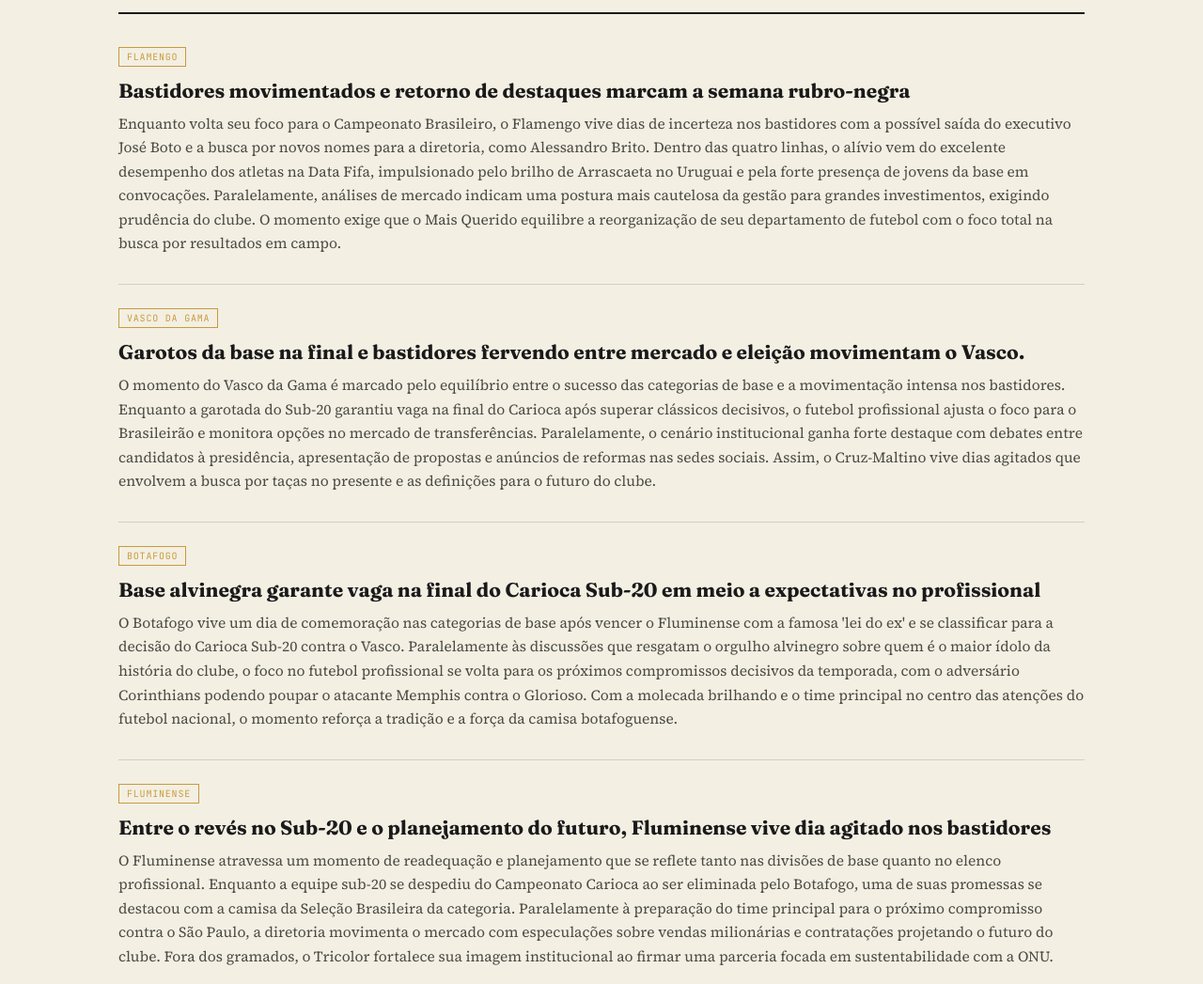
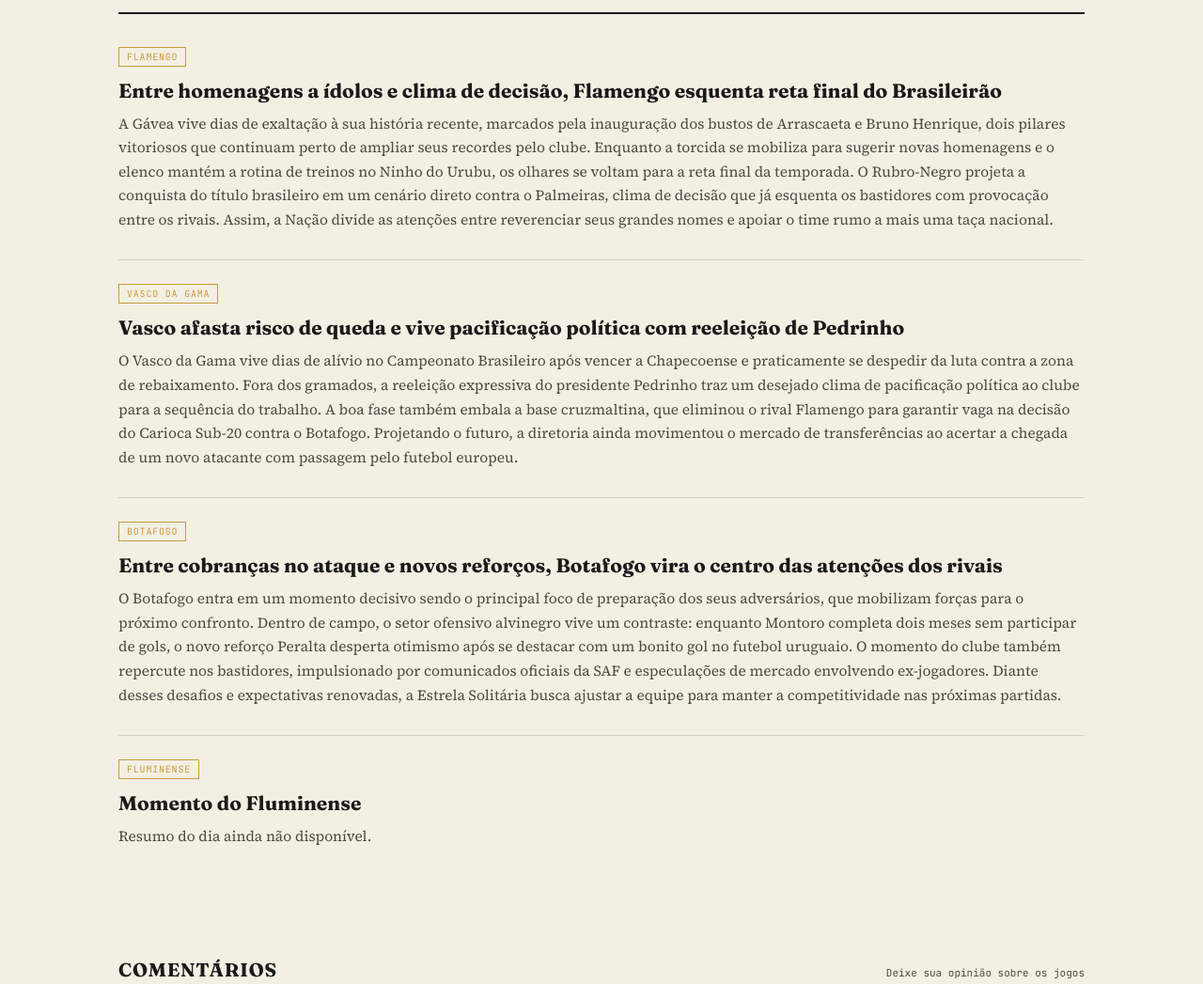
Before and after one commit to mateuscastrosilva52-hue/bigfournoticias, a plain HTML site: page index.html in a window 1280 px wide. Shown: the part 691-1738 px from the top of the page at 94% size. Drawn offline with Linux system fonts and the light colour scheme.

Commit message:
Atualização automática de notícias

```diff
--- a/index.html
+++ b/index.html
@@ -93,7 +93,7 @@
 
 <header class="masthead">
   <div class="wrap meta-row">
-    <span><!-- HOME-DATE-START -->Edição de 14/11/2026<!-- HOME-DATE-END --></span>
+    <span><!-- HOME-DATE-START -->Edição de 16/11/2026<!-- HOME-DATE-END --></span>
     <span>Rio de Janeiro, Brasil</span>
   </div>
   <div class="nameplate">
@@ -159,23 +159,23 @@
   <div class="stories" id="stories">
     <div class="story">
       <span class="tag">Flamengo</span>
-      <h3>Bastidores movimentados e retorno de destaques marcam a semana rubro-negra</h3>
-      <p>Enquanto volta seu foco para o Campeonato Brasileiro, o Flamengo vive dias de incerteza nos bastidores com a possível saída do executivo José Boto e a busca por novos nomes para a diretoria, como Alessandro Brito. Dentro das quatro linhas, o alívio vem do excelente desempenho dos atletas na Data Fifa, impulsionado pelo brilho de Arrascaeta no Uruguai e pela forte presença de jovens da base em convocações. Paralelamente, análises de mercado indicam uma postura mais cautelosa da gestão para grandes investimentos, exigindo prudência do clube. O momento exige que o Mais Querido equilibre a reorganização de seu departamento de futebol com o foco total na busca por resultados em campo.</p>
+      <h3>Entre homenagens a ídolos e clima de decisão, Flamengo esquenta reta final do Brasileirão</h3>
+      <p>A Gávea vive dias de exaltação à sua história recente, marcados pela inauguração dos bustos de Arrascaeta e Bruno Henrique, dois pilares vitoriosos que continuam perto de ampliar seus recordes pelo clube. Enquanto a torcida se mobiliza para sugerir novas homenagens e o elenco mantém a rotina de treinos no Ninho do Urubu, os olhares se voltam para a reta final da temporada. O Rubro-Negro projeta a conquista do título brasileiro em um cenário direto contra o Palmeiras, clima de decisão que já esquenta os bastidores com provocação entre os rivais. Assim, a Nação divide as atenções entre reverenciar seus grandes nomes e apoiar o time rumo a mais uma taça nacional.</p>
     </div>
     <div class="story">
       <span class="tag">Vasco da Gama</span>
-      <h3>Garotos da base na final e bastidores fervendo entre mercado e eleição movimentam o Vasco.</h3>
-      <p>O momento do Vasco da Gama é marcado pelo equilíbrio entre o sucesso das categorias de base e a movimentação intensa nos bastidores. Enquanto a garotada do Sub-20 garantiu vaga na final do Carioca após superar clássicos decisivos, o futebol profissional ajusta o foco para o Brasileirão e monitora opções no mercado de transferências. Paralelamente, o cenário institucional ganha forte destaque com debates entre candidatos à presidência, apresentação de propostas e anúncios de reformas nas sedes sociais. Assim, o Cruz-Maltino vive dias agitados que envolvem a busca por taças no presente e as definições para o futuro do clube.</p>
+      <h3>Vasco afasta risco de queda e vive pacificação política com reeleição de Pedrinho</h3>
+      <p>O Vasco da Gama vive dias de alívio no Campeonato Brasileiro após vencer a Chapecoense e praticamente se despedir da luta contra a zona de rebaixamento. Fora dos gramados, a reeleição expressiva do presidente Pedrinho traz um desejado clima de pacificação política ao clube para a sequência do trabalho. A boa fase também embala a base cruzmaltina, que eliminou o rival Flamengo para garantir vaga na decisão do Carioca Sub-20 contra o Botafogo. Projetando o futuro, a diretoria ainda movimentou o mercado de transferências ao acertar a chegada de um novo atacante com passagem pelo futebol europeu.</p>
     </div>
     <div class="story">
       <span class="tag">Botafogo</span>
-      <h3>Base alvinegra garante vaga na final do Carioca Sub-20 em meio a expectativas no profissional</h3>
-      <p>O Botafogo vive um dia de comemoração nas categorias de base após vencer o Fluminense com a famosa &#x27;lei do ex&#x27; e se classificar para a decisão do Carioca Sub-20 contra o Vasco. Paralelamente às discussões que resgatam o orgulho alvinegro sobre quem é o maior ídolo da história do clube, o foco no futebol profissional se volta para os próximos compromissos decisivos da temporada, com o adversário Corinthians podendo poupar o atacante Memphis contra o Glorioso. Com a molecada brilhando e o time principal no centro das atenções do futebol nacional, o momento reforça a tradição e a força da camisa botafoguense.</p>
+      <h3>Entre cobranças no ataque e novos reforços, Botafogo vira o centro das atenções dos rivais</h3>
+      <p>O Botafogo entra em um momento decisivo sendo o principal foco de preparação dos seus adversários, que mobilizam forças para o próximo confronto. Dentro de campo, o setor ofensivo alvinegro vive um contraste: enquanto Montoro completa dois meses sem participar de gols, o novo reforço Peralta desperta otimismo após se destacar com um bonito gol no futebol uruguaio. O momento do clube também repercute nos bastidores, impulsionado por comunicados oficiais da SAF e especulações de mercado envolvendo ex-jogadores. Diante desses desafios e expectativas renovadas, a Estrela Solitária busca ajustar a equipe para manter a competitividade nas próximas partidas.</p>
     </div>
     <div class="story">
       <span class="tag">Fluminense</span>
-      <h3>Entre o revés no Sub-20 e o planejamento do futuro, Fluminense vive dia agitado nos bastidores</h3>
-      <p>O Fluminense atravessa um momento de readequação e planejamento que se reflete tanto nas divisões de base quanto no elenco profissional. Enquanto a equipe sub-20 se despediu do Campeonato Carioca ao ser eliminada pelo Botafogo, uma de suas promessas se destacou com a camisa da Seleção Brasileira da categoria. Paralelamente à preparação do time principal para o próximo compromisso contra o São Paulo, a diretoria movimenta o mercado com especulações sobre vendas milionárias e contratações projetando o futuro do clube. Fora dos gramados, o Tricolor fortalece sua imagem institucional ao firmar uma parceria focada em sustentabilidade com a ONU.</p>
+      <h3>Momento do Fluminense</h3>
+      <p>Resumo do dia ainda não disponível.</p>
     </div>
   </div>
 <!-- STORIES-END -->
@@ -233,29 +233,29 @@ const DATA = {
     label: "Flamengo", short: "Rubro-Negro",
     theme: { bg:"#8C1116", text:"#F3EFE3", sub:"#E7E0CC", accent:"#C89B3C", line:"rgba(243,239,227,0.2)" },
     dot: "#1A1A1A",
-    title: "Bastidores movimentados e retorno de destaques marcam a semana rubro-negra",
-    summary: "Enquanto volta seu foco para o Campeonato Brasileiro, o Flamengo vive dias de incerteza nos bastidores com a possível saída do executivo José Boto e a busca por novos nomes para a diretoria, como Alessandro Brito. Dentro das quatro linhas, o alívio vem do excelente desempenho dos atletas na Data Fifa, impulsionado pelo brilho de Arrascaeta no Uruguai e pela forte presença de jovens da base em convocações. Paralelamente, análises de mercado indicam uma postura mais cautelosa da gestão para grandes investimentos, exigindo prudência do clube. O momento exige que o Mais Querido equilibre a reorganização de seu departamento de futebol com o foco total na busca por resultados em campo."
+    title: "Entre homenagens a ídolos e clima de decisão, Flamengo esquenta reta final do Brasileirão",
+    summary: "A Gávea vive dias de exaltação à sua história recente, marcados pela inauguração dos bustos de Arrascaeta e Bruno Henrique, dois pilares vitoriosos que continuam perto de ampliar seus recordes pelo clube. Enquanto a torcida se mobiliza para sugerir novas homenagens e o elenco mantém a rotina de treinos no Ninho do Urubu, os olhares se voltam para a reta final da temporada. O Rubro-Negro projeta a conquista do título brasileiro em um cenário direto contra o Palmeiras, clima de decisão que já esquenta os bastidores com provocação entre os rivais. Assim, a Nação divide as atenções entre reverenciar seus grandes nomes e apoiar o time rumo a mais uma taça nacional."
   },
   vasco: {
     label: "Vasco da Gama", short: "Cruzmaltino",
     theme: { bg:"#141414", text:"#F3EFE3", sub:"#E7E0CC", accent:"#C89B3C", line:"rgba(243,239,227,0.18)" },
     dot: "#ffffff",
-    title: "Garotos da base na final e bastidores fervendo entre mercado e eleição movimentam o Vasco.",
-    summary: "O momento do Vasco da Gama é marcado pelo equilíbrio entre o sucesso das categorias de base e a movimentação intensa nos bastidores. Enquanto a garotada do Sub-20 garantiu vaga na final do Carioca após superar clássicos decisivos, o futebol profissional ajusta o foco para o Brasileirão e monitora opções no mercado de transferências. Paralelamente, o cenário institucional ganha forte destaque com debates entre candidatos à presidência, apresentação de propostas e anúncios de reformas nas sedes sociais. Assim, o Cruz-Maltino vive dias agitados que envolvem a busca por taças no presente e as definições para o futuro do clube."
+    title: "Vasco afasta risco de queda e vive pacificação política com reeleição de Pedrinho",
+    summary: "O Vasco da Gama vive dias de alívio no Campeonato Brasileiro após vencer a Chapecoense e praticamente se despedir da luta contra a zona de rebaixamento. Fora dos gramados, a reeleição expressiva do presidente Pedrinho traz um desejado clima de pacificação política ao clube para a sequência do trabalho. A boa fase também embala a base cruzmaltina, que eliminou o rival Flamengo para garantir vaga na decisão do Carioca Sub-20 contra o Botafogo. Projetando o futuro, a diretoria ainda movimentou o mercado de transferências ao acertar a chegada de um novo atacante com passagem pelo futebol europeu."
   },
   botafogo: {
     label: "Botafogo", short: "Alvinegro",
     theme: { bg:"#ffffff", text:"#1A1A1A", sub:"#4B4B44", accent:"#B5121B", line:"rgba(181,18,27,0.25)" },
     dot: "#B5121B",
-    title: "Base alvinegra garante vaga na final do Carioca Sub-20 em meio a expectativas no profissional",
-    summary: "O Botafogo vive um dia de comemoração nas categorias de base após vencer o Fluminense com a famosa &#x27;lei do ex&#x27; e se classificar para a decisão do Carioca Sub-20 contra o Vasco. Paralelamente às discussões que resgatam o orgulho alvinegro sobre quem é o maior ídolo da história do clube, o foco no futebol profissional se volta para os próximos compromissos decisivos da temporada, com o adversário Corinthians podendo poupar o atacante Memphis contra o Glorioso. Com a molecada brilhando e o time principal no centro das atenções do futebol nacional, o momento reforça a tradição e a força da camisa botafoguense."
+    title: "Entre cobranças no ataque e novos reforços, Botafogo vira o centro das atenções dos rivais",
+    summary: "O Botafogo entra em um momento decisivo sendo o principal foco de preparação dos seus adversários, que mobilizam forças para o próximo confronto. Dentro de campo, o setor ofensivo alvinegro vive um contraste: enquanto Montoro completa dois meses sem participar de gols, o novo reforço Peralta desperta otimismo após se destacar com um bonito gol no futebol uruguaio. O momento do clube também repercute nos bastidores, impulsionado por comunicados oficiais da SAF e especulações de mercado envolvendo ex-jogadores. Diante desses desafios e expectativas renovadas, a Estrela Solitária busca ajustar a equipe para manter a competitividade nas próximas partidas."
   },
   fluminense: {
     label: "Fluminense", short: "Tricolor",
     theme: { bg:"#1F4D36", text:"#F3EFE3", sub:"#E7E0CC", accent:"#F2A6A0", line:"rgba(243,239,227,0.2)" },
     dot: "#7A1E3C",
-    title: "Entre o revés no Sub-20 e o planejamento do futuro, Fluminense vive dia agitado nos bastidores",
-    summary: "O Fluminense atravessa um momento de readequação e planejamento que se reflete tanto nas divisões de base quanto no elenco profissional. Enquanto a equipe sub-20 se despediu do Campeonato Carioca ao ser eliminada pelo Botafogo, uma de suas promessas se destacou com a camisa da Seleção Brasileira da categoria. Paralelamente à preparação do time principal para o próximo compromisso contra o São Paulo, a diretoria movimenta o mercado com especulações sobre vendas milionárias e contratações projetando o futuro do clube. Fora dos gramados, o Tricolor fortalece sua imagem institucional ao firmar uma parceria focada em sustentabilidade com a ONU."
+    title: "",
+    summary: ""
   }
 };
 
```
